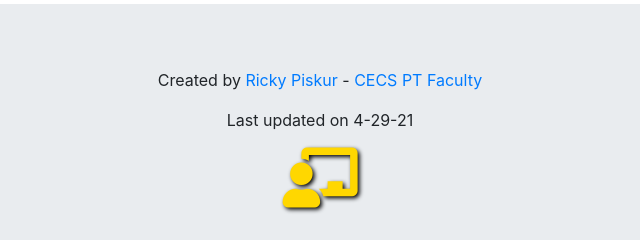
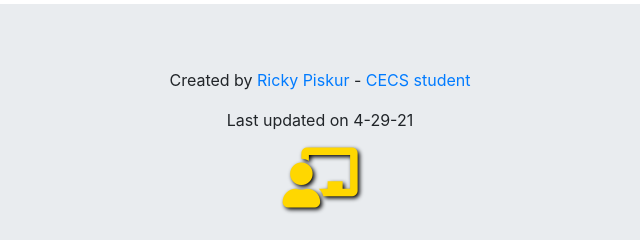
Before and after one commit to Ricky-Piskur/CECS-105-Bootstrap, a plain HTML site: page index.html in a window 1280 px wide. Shown: the part 897-1137 px from the top of the page, 320-960 px from the left. Drawn offline with nearby package versions, Linux system fonts and the light colour scheme.

Commit message:
Update index.html

```diff
--- a/index.html
+++ b/index.html
@@ -59,7 +59,7 @@
    <hr class="featurette-divider">
 
 <div class="jumbotron text-center" style="margin-bottom:0">
-  <p>Created by <a href="mailto:Ricky.Piskur@student.csulb.edu">Ricky Piskur</a> -  <a href="https://www.csulb.edu/college-of-engineering/roni-allen" target="_blank">CECS PT Faculty</a></p><p>Last updated on 4-29-21</p>
+  <p>Created by <a href="mailto:Ricky.Piskur@student.csulb.edu">Ricky Piskur</a> -  <a href="https://www.csulb.edu/college-of-engineering/roni-allen" target="_blank">CECS student</a></p><p>Last updated on 4-29-21</p>
     <i class="fas fa-chalkboard-teacher" style="font-size:60px;color:gold;text-shadow:2px 2px 4px #000000;"></i>
 </div>
     </div>
```
